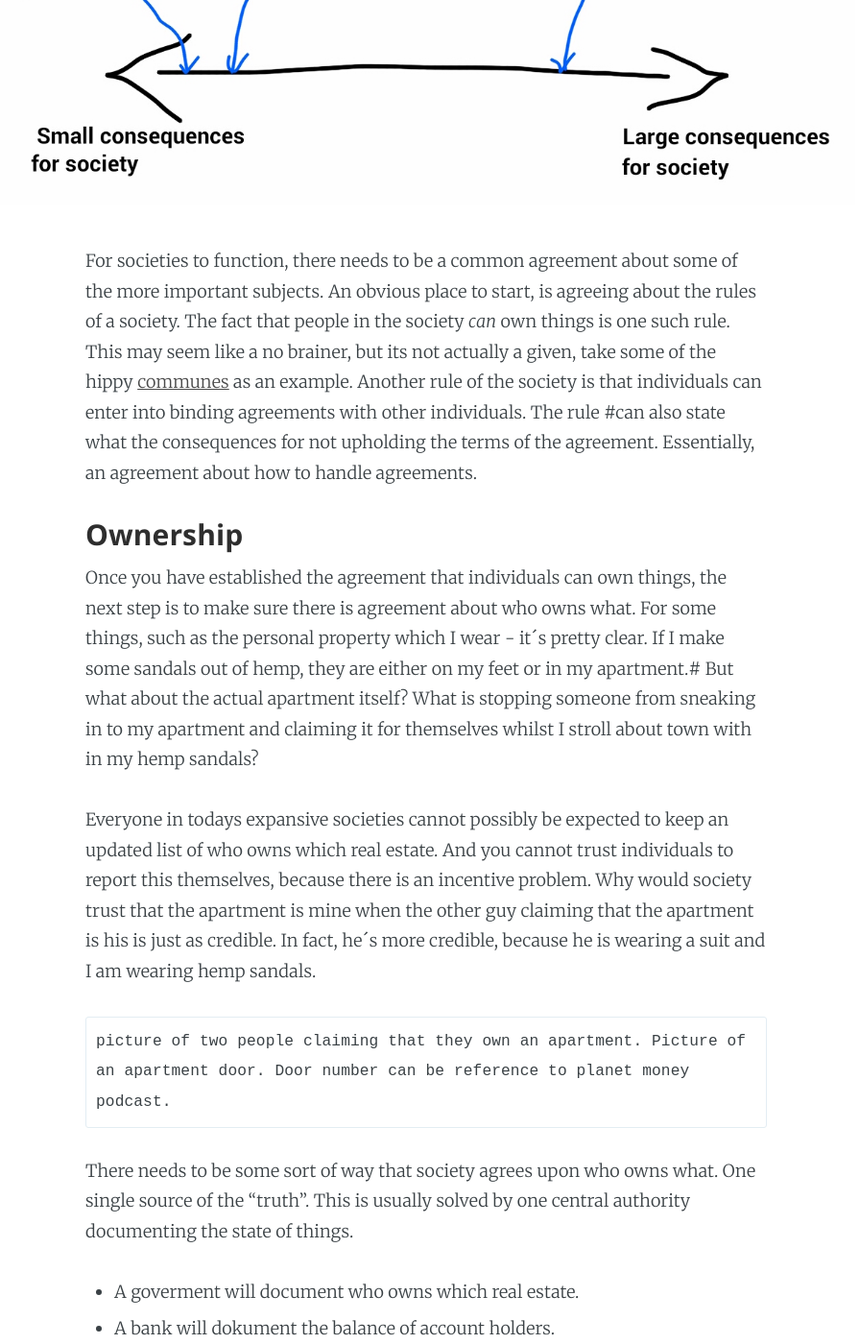
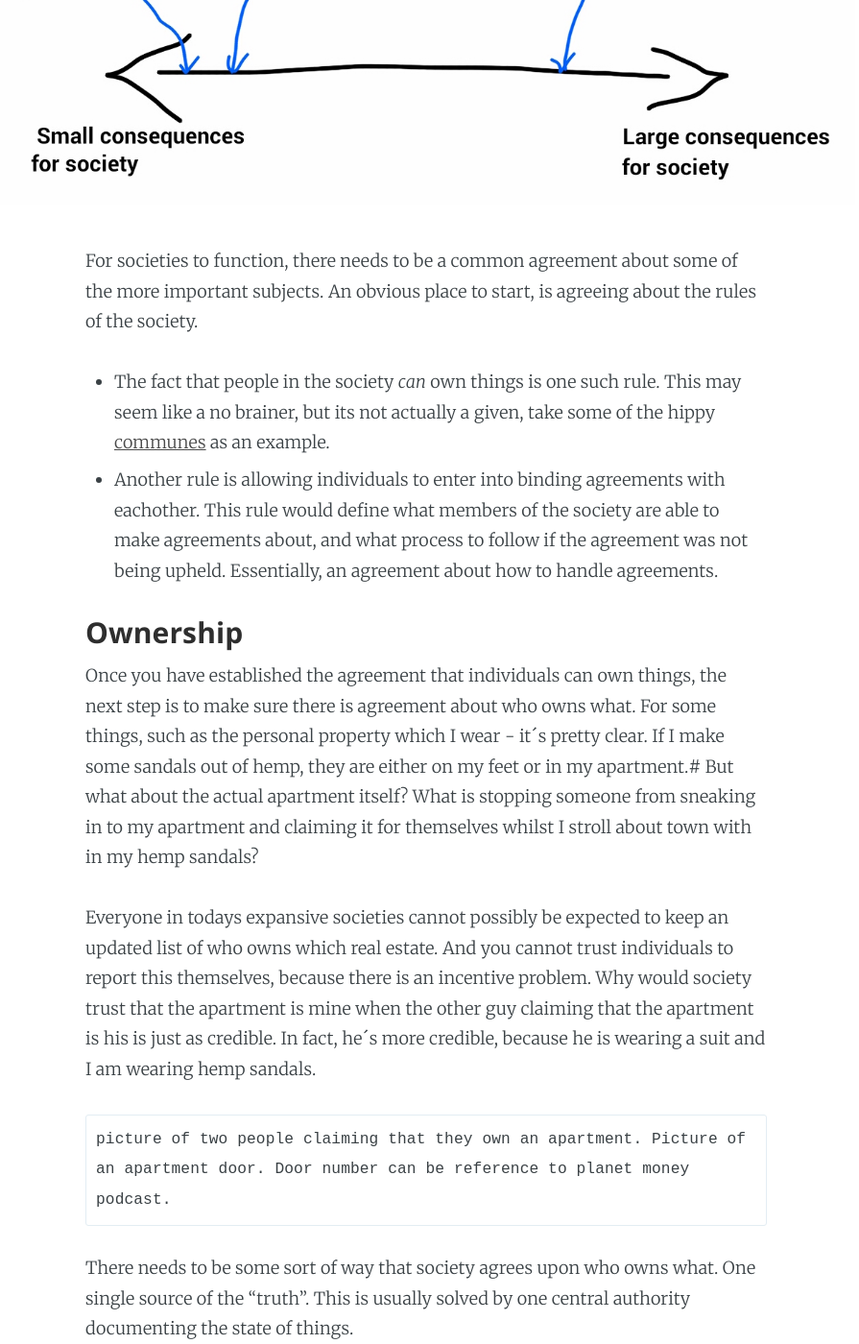
Before and after one commit to wrode/Blog, a Jekyll site: the page built from _posts/2016-05-29-Blockchain.md, in a window 1280 px wide and 1400 px high, scrolled down 1943 px. Shown: the whole window at 96% size, without its empty margins (196-1091 px from the left). Built offline with Jekyll 4.4.1, drawn with Linux system fonts in a browser that asks for light colours; some of the changed text lies outside the part shown.

Commit message:
update to post

```diff
--- a/_posts/2016-05-29-Blockchain.md
+++ b/_posts/2016-05-29-Blockchain.md
@@ -26,7 +26,10 @@ Different types of agreement have varying degrees of societal consequence. Some
 
 ![Consequences for society]({{ site.url }}/assets/images/ConsequencesForSociety.jpg)
 
-For societies to function, there needs to be a common agreement about some of the more important subjects. An obvious place to start, is agreeing about the rules of a society. The fact that people in the society *can* own things is one such rule. This may seem like a no brainer, but its not actually a given, take some of the hippy [communes](https://en.wikipedia.org/wiki/Commune) as an example. Another rule of the society is that individuals can enter into binding agreements with other individuals. The rule #can also state what the consequences for not upholding the terms of the agreement. Essentially, an agreement about how to handle agreements.
+For societies to function, there needs to be a common agreement about some of the more important subjects. An obvious place to start, is agreeing about the rules of the society.
+
+- The fact that people in the society *can* own things is one such rule. This may seem like a no brainer, but its not actually a given, take some of the hippy [communes](https://en.wikipedia.org/wiki/Commune) as an example.
+- Another rule is allowing individuals to enter into binding agreements with eachother. This rule would define what members of the society are able to make agreements about, and what process to follow if the agreement was not being upheld. Essentially, an agreement about how to handle agreements.
 
 ### Ownership
 
@@ -37,7 +40,8 @@ Everyone in todays expansive societies cannot possibly be expected to keep an up
     picture of two people claiming that they own an apartment. Picture of an apartment door. Door number can be reference to planet money podcast.
 
 There needs to be some sort of way that society agrees upon who owns what. One single source of the "truth". This is usually solved by one central authority documenting the state of things.
-- A goverment will document who owns which real estate.
+
+- Some form of government will document who owns which real estate.
 - A bank will dokument the balance of account holders.
 - A central bank will document the balance of the banks.
 
```
